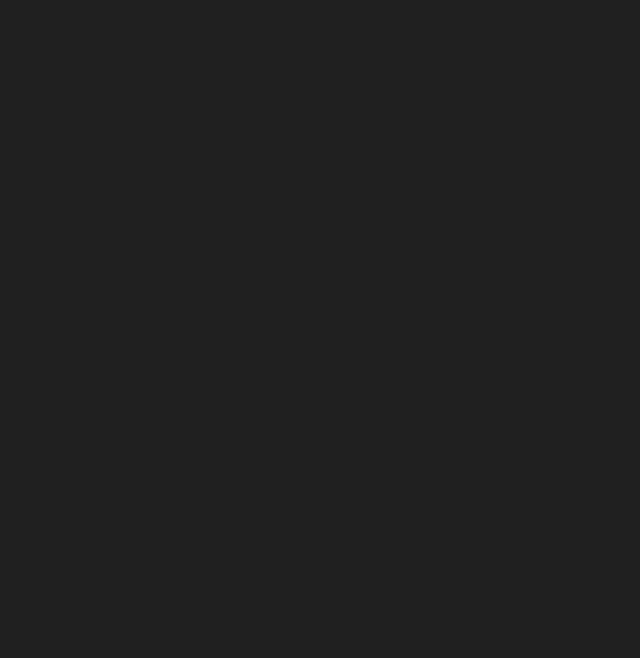
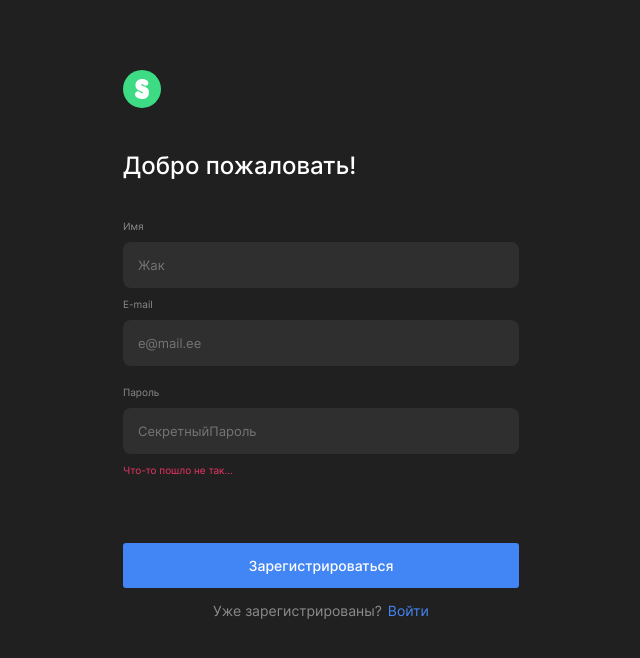
Before and after one commit to ConstantineEpifanov/movies-explorer-frontend, a React app: page /sign-up in a window 1280 px wide. Shown: the whole page, without its empty margins (319-959 px from the left). Built offline with nearby package versions, Linux system fonts and the light colour scheme.

Commit message:
finished main, added form for login register

```diff
--- /dev/null
+++ b/src/components/Forma/Forma.css
@@ -0,0 +1,123 @@
+.forma {
+  display: flex;
+  flex-direction: column;
+  margin: 70px auto;
+}
+
+.forma__logo {
+  width: 38px;
+  height: 38px;
+  margin-bottom: 40px;
+}
+
+.forma__form {
+  display: flex;
+  flex-direction: column;
+}
+
+.forma__title {
+  margin: 0;
+  margin-bottom: 40px;
+  font-family: 'Inter';
+  font-style: normal;
+  font-weight: 500;
+  font-size: 24px;
+  line-height: 29px;
+  /* identical to box height */
+  color: white;
+}
+
+.forma__input-name {
+  margin: 0;
+  margin-bottom: 10px;
+  font-family: 'Inter';
+  font-style: normal;
+  font-weight: 400;
+  font-size: 10px;
+  line-height: 12px;
+  color: rgba(139, 139, 139, 1);
+}
+
+
+.forma__form-input {
+  margin-bottom: 10px;
+  white-space: nowrap;
+  overflow: hidden;
+  padding: 15px;
+  width: calc(396px - 15*2);
+  background: rgba(47, 47, 47, 1);
+  border-radius: 8px;
+  border: none;
+  font-family: 'Inter';
+  font-style: normal;
+  font-weight: 400;
+  font-size: 13px;
+  line-height: 16px;
+  /* identical to box height */
+  color: white;
+}
+
+.forma__button {
+  margin-top: 69px;
+  background: rgba(66, 133, 244, 1);
+  border-radius: 3px;
+  font-family: 'Inter';
+  font-style: normal;
+  font-weight: 500;
+  font-size: 14px;
+  line-height: 17px;
+  /* identical to box height */
+  text-align: center;
+  color: white;
+  width: 396px;
+  height: 45px;
+  border: none;
+  cursor: pointer;
+}
+
+.forma__error {
+  display: block;
+  height: 10px;
+  font-family: 'Inter';
+  font-style: normal;
+  font-weight: 400;
+  font-size: 10px;
+  line-height: 12px;
+  color: rgba(238, 52, 101, 1);
+  visibility: hidden;
+}
+
+.forma__error_visible {
+  visibility: visible;
+}
+
+.forma__question {
+  display: flex;
+  flex-direction: row;
+  gap: 6px;
+  align-items: baseline;
+  justify-content: center;
+}
+
+.forma__link {
+  font-family: 'Inter';
+  font-style: normal;
+  font-weight: 400;
+  font-size: 14px;
+  line-height: 17px;
+  /* identical to box height */
+  text-align: center;
+  color: rgba(66, 133, 244, 1);
+  text-decoration: none;
+}
+
+.forma__text {
+  font-family: 'Inter';
+  font-style: normal;
+  font-weight: 400;
+  font-size: 14px;
+  line-height: 17px;
+  /* identical to box height */
+  text-align: center;
+  color: rgba(139, 139, 139, 1);
+}
--- /dev/null
+++ b/src/components/Forma/Forma.js
@@ -0,0 +1,57 @@
+import React from "react";
+import logo from "../../images/logo.svg";
+import { Link } from "react-router-dom";
+
+
+function Form( {welcomeText, submitButtonText, questionText, linkText, link, children}) {
+  function handleSubmit(e) {
+    e.preventDefault();
+  }
+
+  return (
+    <section className="forma">
+      <form onSubmit={handleSubmit} className="forma__form">
+      <Link to="/"><img src={logo} alt="Логотип $" className="forma__logo link-hover" /></Link>
+        <h2 className="forma__title">{welcomeText}</h2>
+        {children}
+        <p className="forma__input-name">E-mail</p>
+        <input
+          id="email"
+          name="email"
+          type="email"
+          placeholder="e@mail.ee"
+          className="forma__form-input"
+          required
+        />
+        <span id="forma__error" className="forma__error"></span>
+        <p className="forma__input-name">Пароль</p>
+        <input
+          id="password"
+          name="password"
+          type="password"
+          placeholder="СекретныйПароль"
+          className="forma__form-input"
+          required
+        />
+        <span
+          id="forma__error"
+          className="forma__error forma__error_visible"
+        >
+          Что-то пошло не так...
+        </span>
+
+        <button type="submit" className="forma__button">
+        {submitButtonText}
+        </button>
+        <div className="forma__question">
+          <p className="forma__text">{questionText} </p>
+          <Link to={link} className="forma__link link-hover">
+          {linkText}
+          </Link>
+        </div>
+      </form>
+    </section>
+  );
+}
+
+export default Form;
--- a/src/components/Header/Header.css
+++ b/src/components/Header/Header.css
@@ -1,5 +1,5 @@
 .header {
-
+background-color: rgba(32, 32, 32, 1);
 }
 
 .header_main {
--- a/src/components/Login/Login.js
+++ b/src/components/Login/Login.js
@@ -1,9 +1,15 @@
 import React from "react";
+import Forma from "../Forma/Forma";
 
 function Login() {
   return (
-    <div className="1">
-    </div>
+    <Forma
+      welcomeText="Рады видеть!"
+      submitButtonText="Войти"
+      questionText="Ещё не зарегистрированы?"
+      linkText="Регистрация"
+      link="/sign-up"
+    />
   );
 }
 
--- a/src/components/Main/AboutMe/AboutMe.css
+++ b/src/components/Main/AboutMe/AboutMe.css
@@ -1,7 +1,7 @@
 .about-me {
   display: flex;
   flex-direction: column;
-  margin: 110px 70px 100px;
+  margin: 110px 70px 0;
 }
 
 .about-me__line {
--- a/src/components/Main/AboutProject/AboutProject.js
+++ b/src/components/Main/AboutProject/AboutProject.js
@@ -2,7 +2,7 @@ import React from "react";
 
 function AboutProject() {
   return (
-    <section className="about-project" name="about">
+    <section className="about-project">
       <h2 className="about-project__title">О проекте</h2>
       <div className="about-project__line"></div>
       <ul className="about-project__list">
--- a/src/components/Main/Main.css
+++ b/src/components/Main/Main.css
@@ -1,3 +1,4 @@
 .main {
-
+display: flex;
+flex-direction: column;
 }
--- a/src/components/Main/Promo/Promo.js
+++ b/src/components/Main/Promo/Promo.js
@@ -10,7 +10,7 @@ function Promo() {
         <p className="promo__subtitle">
           Листайте ниже, чтобы узнать больше про этот проект и его создателя.
         </p>
-        <button className="promo__button">Узнать больше </button>
+        <button className="promo__button">Узнать больше</button>
       </div>
       <img
         className="promo__logo"
--- a/src/components/Register/Register.js
+++ b/src/components/Register/Register.js
@@ -1,9 +1,25 @@
 import React from "react";
+import Forma from "../Forma/Forma";
 
 function Register() {
   return (
-    <div className="1">
-    </div>
+    <Forma
+      welcomeText="Добро пожаловать!"
+      submitButtonText="Зарегистрироваться"
+      questionText="Уже зарегистрированы?"
+      linkText="Войти"
+      link="/sign-in"
+    >
+      <p className="forma__input-name">Имя</p>
+      <input
+        id="name"
+        name="name"
+        type="name"
+        placeholder="Жак"
+        className="forma__form-input"
+        required
+      />
+    </Forma>
   );
 }
 
--- a/src/index.css
+++ b/src/index.css
@@ -17,7 +17,6 @@
 @import url(./components/Main/AboutMe/AboutMe.css);
 @import url(./components/Main/Portfolio/Portfolio.css);
 
-
-
+@import url(./components/Forma/Forma.css);
 
 @import url(./components/Footer/Footer.css);
```
